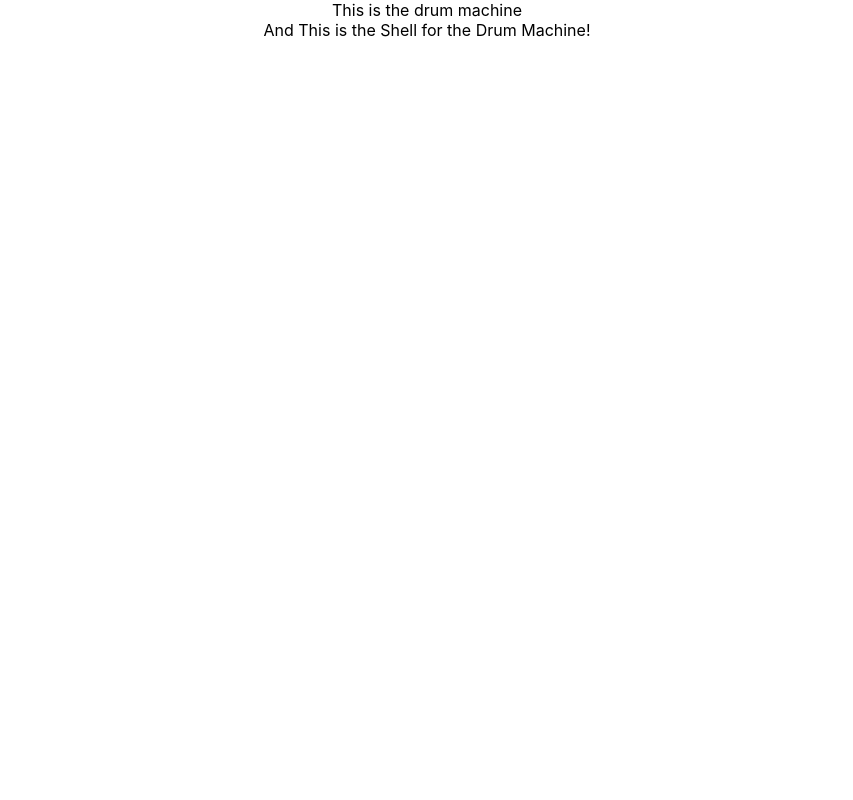
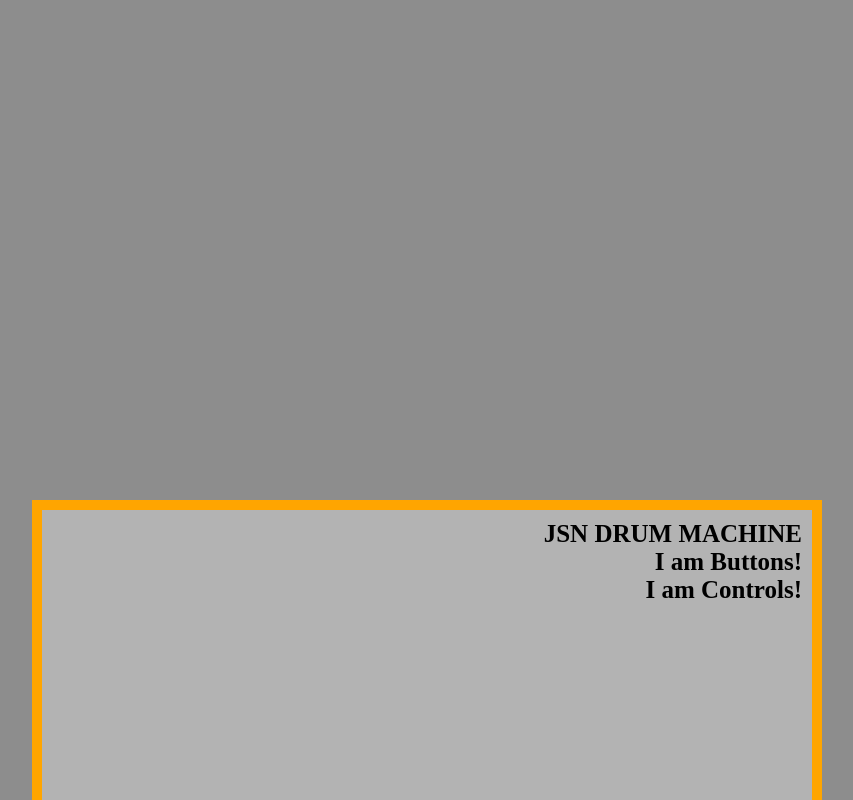
Before and after one commit to jayaramsivaramannair/react-drum-machine, a React (Create React App) app: page / in a window 1280 px wide. Shown: the top 800 px of the page, without its empty margins (213-1066 px from the left). Built offline with nearby package versions, Linux system fonts and the light colour scheme.

Commit message:
Added two additional components - Buttons and Controls

```diff
--- a/public/index.html
+++ b/public/index.html
@@ -27,6 +27,7 @@
     <title>React App</title>
   </head>
   <body>
+    <script src="https://cdn.freecodecamp.org/testable-projects-fcc/v1/bundle.js"></script>
     <noscript>You need to enable JavaScript to run this app.</noscript>
     <div id="root"></div>
     <!--
--- a/src/App.css
+++ /dev/null
@@ -1,38 +0,0 @@
-.App {
-  text-align: center;
-}
-
-.App-logo {
-  height: 40vmin;
-  pointer-events: none;
-}
-
-@media (prefers-reduced-motion: no-preference) {
-  .App-logo {
-    animation: App-logo-spin infinite 20s linear;
-  }
-}
-
-.App-header {
-  background-color: #282c34;
-  min-height: 100vh;
-  display: flex;
-  flex-direction: column;
-  align-items: center;
-  justify-content: center;
-  font-size: calc(10px + 2vmin);
-  color: white;
-}
-
-.App-link {
-  color: #61dafb;
-}
-
-@keyframes App-logo-spin {
-  from {
-    transform: rotate(0deg);
-  }
-  to {
-    transform: rotate(360deg);
-  }
-}
--- a/src/App.tsx
+++ b/src/App.tsx
@@ -1,11 +1,9 @@
 import React from 'react';
 import Shell from './components/Shell';
-import './App.css';
 
 function App() {
   return (
     <div className="App">
-      This is the drum machine
       <Shell />
     </div>
   );
--- /dev/null
+++ b/src/components/Buttons.tsx
@@ -0,0 +1,11 @@
+import React from 'react'
+
+function Buttons() {
+  return (
+    <div className="buttons">
+      I am Buttons!
+    </div>
+  )
+}
+
+export default Buttons
--- /dev/null
+++ b/src/components/Controls.tsx
@@ -0,0 +1,11 @@
+import React from 'react'
+
+function Controls() {
+  return (
+    <div className="controls">
+      I am Controls!
+    </div>
+  )
+}
+
+export default Controls
--- a/src/components/Shell.tsx
+++ b/src/components/Shell.tsx
@@ -1,9 +1,15 @@
 import React from 'react'
+import Buttons from './Buttons';
+import Controls from './Controls';
 
 function Shell() {
   return (
     <div>
-      And This is the Shell for the Drum Machine!
+      JSN DRUM MACHINE
+      <div id="drum-machine">
+        <Buttons />
+        <Controls />
+      </div>
     </div>
   )
 }
--- a/src/index.css
+++ b/src/index.css
@@ -1,13 +1,22 @@
 body {
-  margin: 0;
-  font-family: -apple-system, BlinkMacSystemFont, 'Segoe UI', 'Roboto', 'Oxygen',
-    'Ubuntu', 'Cantarell', 'Fira Sans', 'Droid Sans', 'Helvetica Neue',
-    sans-serif;
-  -webkit-font-smoothing: antialiased;
-  -moz-osx-font-smoothing: grayscale;
+  margin: 0px;
+  text-align: center;
+  background-color: #8d8d8d;
 }
 
-code {
-  font-family: source-code-pro, Menlo, Monaco, Consolas, 'Courier New',
-    monospace;
+.App {
+  padding: 10px;
+  border: 10px orange solid;
+  text-align: right;
+  font-weight: bold;
+  font-size: 25px;
+  background-color: #b3b3b3;
+  margin: 500px auto;
+  max-width: 750px;
+  height: 500px;
 }
+
+.controls-buttons {
+  display: grid;
+  grid-template-columns: repeat(2, 250px);
+}
```
